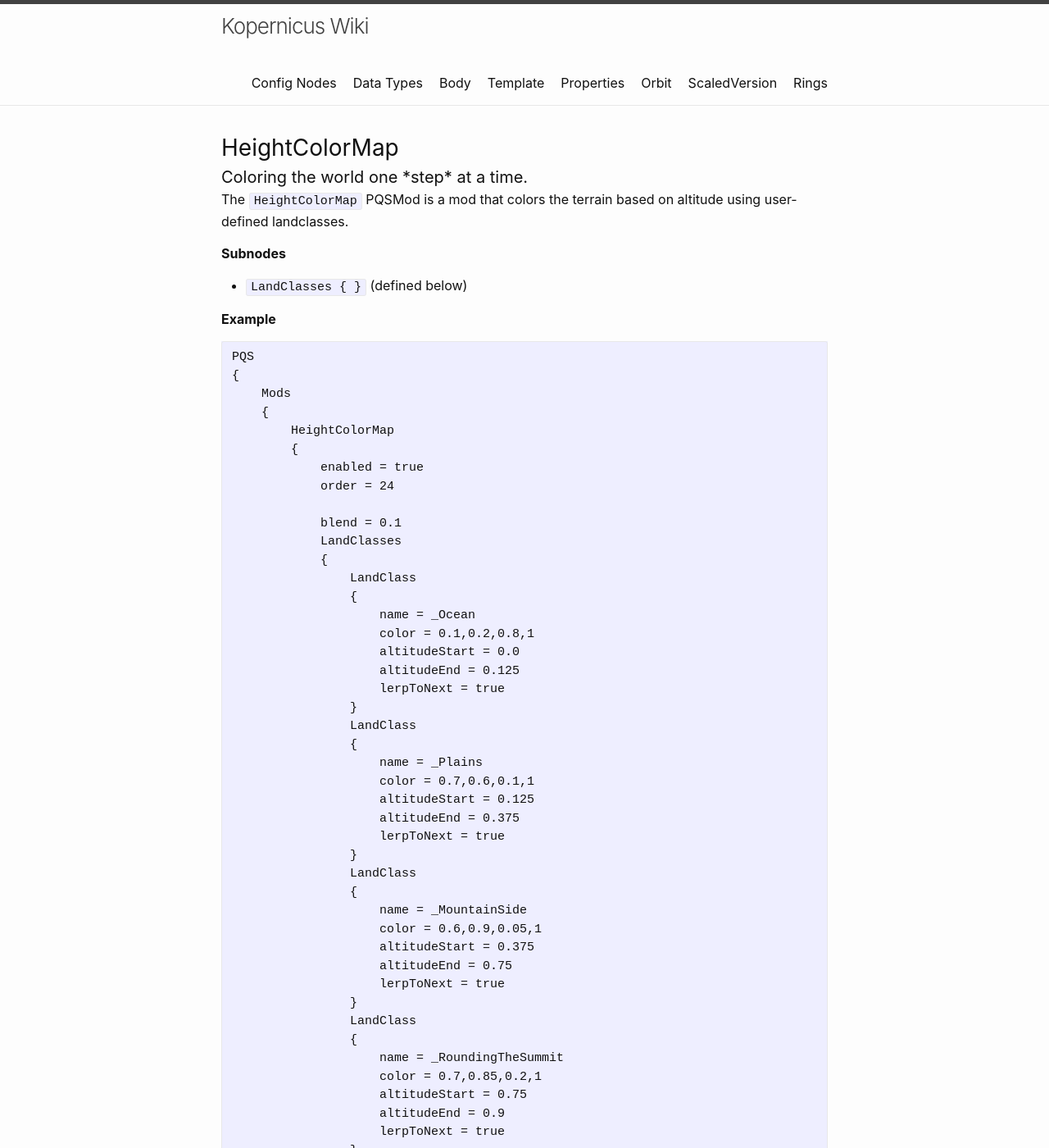
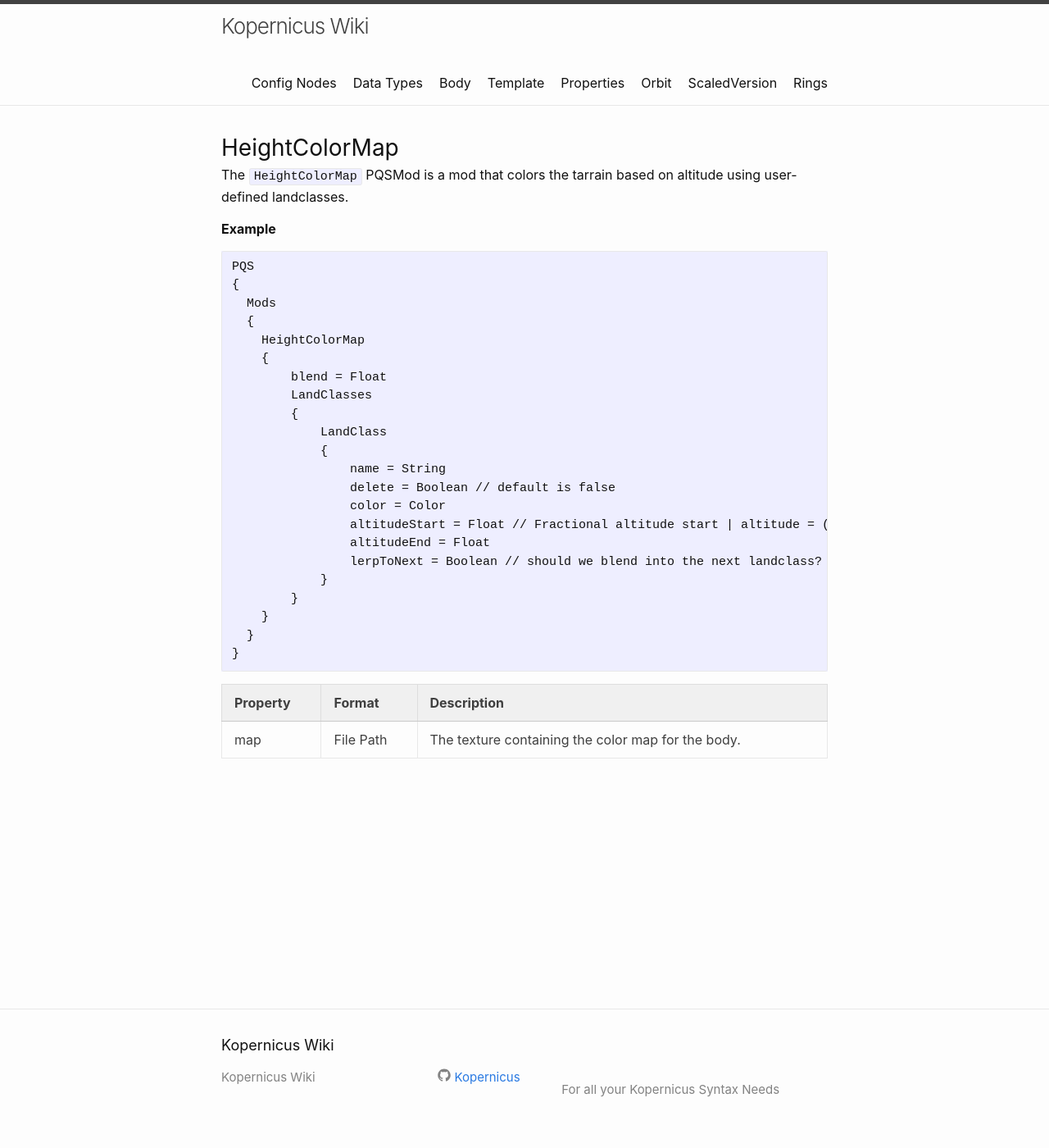
Before and after one commit to Kopernicus/wiki, a Jekyll site: the page built from main/PQSMods/HeightColorMap.md, in a window 1280 px wide and 1400 px high. Shown: the whole window at 82% size. Built offline with Jekyll 4.4.1, drawn with Linux system fonts in a browser that asks for light colours; some of the changed text lies outside the part shown.

````diff
--- a/main/PQSMods/HeightColorMap.md
+++ b/main/PQSMods/HeightColorMap.md
@@ -1,85 +1,36 @@
 ---
 layout: default
 title: HeightColorMap
-subtitle: Coloring the world one *step* at a time.
 ---
 
-The `HeightColorMap` PQSMod is a mod that colors the terrain based on altitude using user-defined landclasses.
-
-**Subnodes**
-* `LandClasses { }` (defined below)
+The `HeightColorMap` PQSMod is a mod that colors the tarrain based on altitude using user-defined landclasses.
 
 **Example**
 ```
 PQS
 {
-    Mods
+  Mods
+  {
+    HeightColorMap
     {
-        HeightColorMap
+        blend = Float
+        LandClasses
         {
-            enabled = true
-            order = 24
-
-            blend = 0.1
-            LandClasses
+            LandClass
             {
-                LandClass
-                {
-                    name = _Ocean
-                    color = 0.1,0.2,0.8,1
-                    altitudeStart = 0.0
-                    altitudeEnd = 0.125
-                    lerpToNext = true
-                }
-                LandClass
-                {
-                    name = _Plains
-                    color = 0.7,0.6,0.1,1
-                    altitudeStart = 0.125
-                    altitudeEnd = 0.375
-                    lerpToNext = true
-                }
-                LandClass
-                {
-                    name = _MountainSide
-                    color = 0.6,0.9,0.05,1
-                    altitudeStart = 0.375
-                    altitudeEnd = 0.75
-                    lerpToNext = true
-                }
-                LandClass
-                {
-                    name = _RoundingTheSummit
-                    color = 0.7,0.85,0.2,1
-                    altitudeStart = 0.75
-                    altitudeEnd = 0.9
-                    lerpToNext = true
-                }
-                LandClass
-                {
-                    name = _IceCap
-                    color = 0.9,0.9,0.9,1
-                    altitudeStart = 0.9
-                    altitudeEnd = 1.0
-                    lerpToNext = false
-                }
+                name = String
+                delete = Boolean // default is false
+                color = Color
+                altitudeStart = Float // Fractional altitude start | altitude = (vertexHeight - vertexMinHeightOfPQS) / vertexHeightDeltaOfPQS
+                altitudeEnd = Float
+                lerpToNext = Boolean // should we blend into the next landclass? set to true on all but the last
             }
         }
     }
+  }
 }
 ```
 
 |Property|Format|Description|
 |--------|------|-----------|
-|blend|Float|The blend between the LandClasses.|
-
-## LandClasses
-The `LandClasses { }` wraps several `LandClass { }` nodes that describe an individual region's color as defined by altitudes.
-
-|Property|Format|Description|
-|--------|------|-----------|
-|name|String|The name of the LandClass.|
-|color|Color|The color to be applied to the LandClass.|
-|altitudeStart|Float|The starting altitude of the LandClass. NOTE: Altitude is measured in fractions of valid PQS height: `altitude = (vertexHeight - vertexMinHeightOfPQS) / vertexHeightDeltaOfPQS`.|
-|altitudeEnd|Float|The ending altitude of the LandClass. Follows same measurement unit as `altitudeStart`.|
-|lerpToNext|Boolean|Whether to blend into the next LandClass. Highly recommended to set to true on all but the last LandClass.|
+|map|File Path|The texture containing the color map for the body.|
````
Also changed, not shown: main/PQSMods/PQSMods.md (+1 -1 lines).
